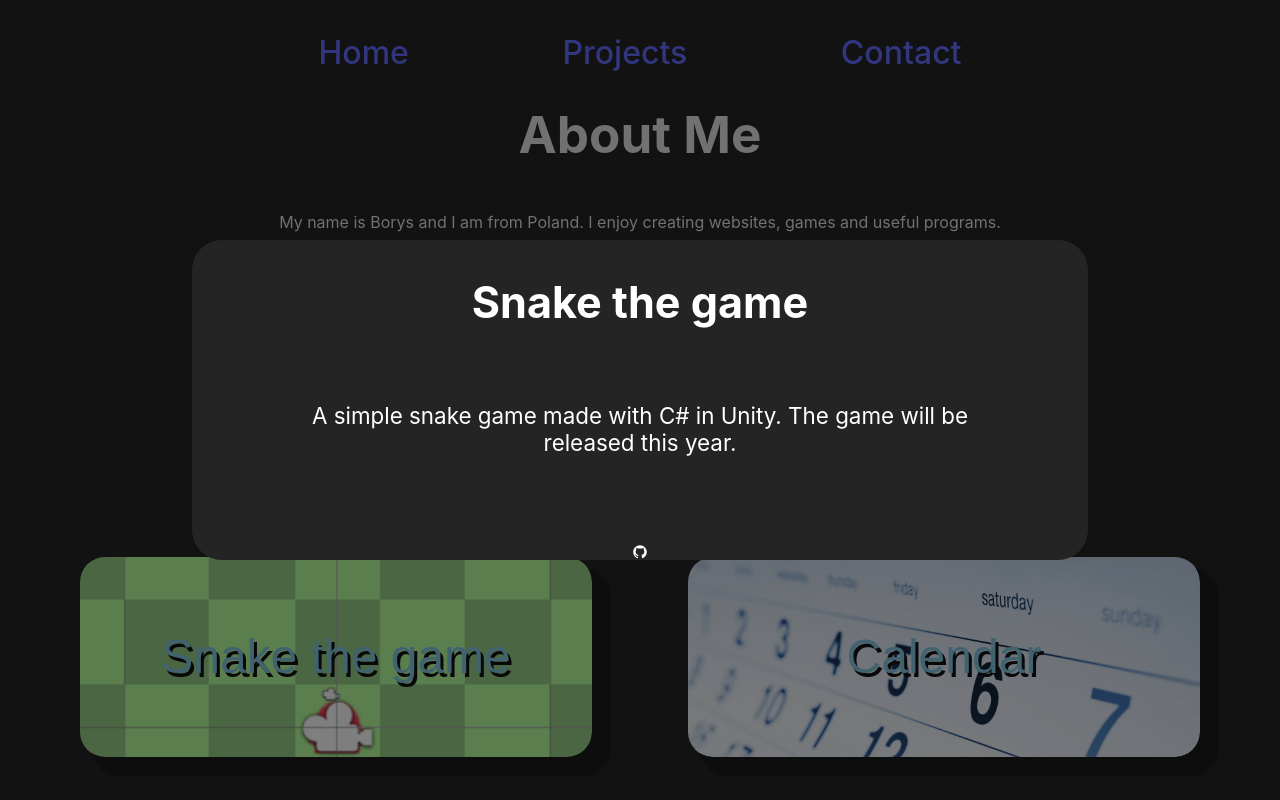
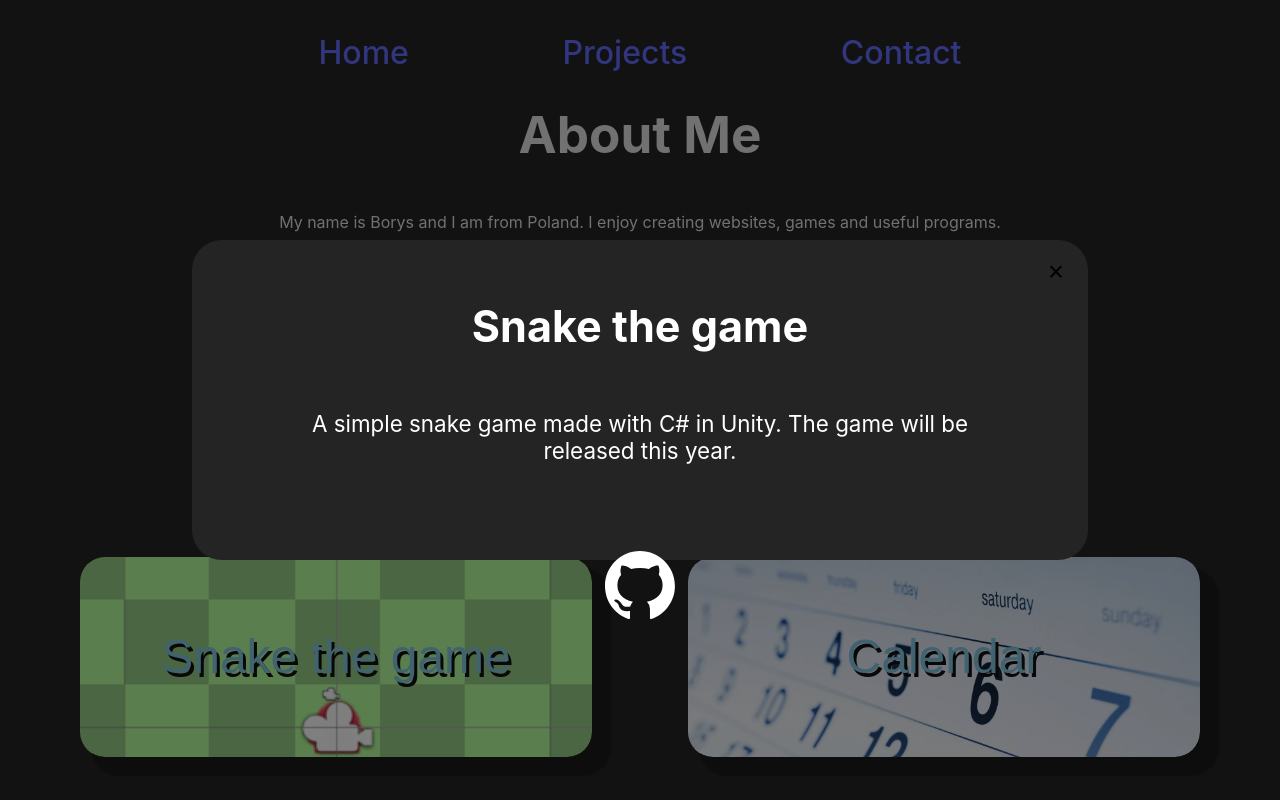
Before and after one commit to lis531/oldPortfolio, a React (Vite) app: page / in a window 1280 px wide. Both pictures are taken after a click on the button "Snake the game". Shown: the top 800 px of the page. Built offline with nearby package versions, Linux system fonts and the light colour scheme.

Commit message:
update #6
lepszy popup, lepsza responsywność

```diff
--- a/src/index.css
+++ b/src/index.css
@@ -23,7 +23,6 @@ a:hover {
 
 body {
   margin: 0 auto;
-  overflow-x: hidden;
   width: 100%;
 }
 
@@ -246,7 +245,7 @@ h1 {
   visibility: visible;
 }
 
-.modal-content{
+.modal-div{
   width: 70%;
   height: 40%;
   background-color: #242424;
@@ -254,26 +253,38 @@ h1 {
   border-radius: 30px;
   display: flex;
   flex-direction: column;
+  text-align: center;
+}
+
+.modal-content{
+  display: flex;
+  flex-direction: column;
   justify-content: center;
   align-items: center;
-  text-align: center;
-  gap: 1rem;
-  overflow: hidden;
 }
 
-.modal-content button {
-  width: 40%;
-  height: 5vh;
+.modal-button{
+  display: flex;
+  justify-content: flex-end;
+  align-items: flex-end;
+  width: 100%;
+}
+
+.modal-button button{
+  margin-right: 1.5vh;
+  margin-top: 1.5vh;
+  width: 2.5rem;
+  height: 2.5rem;
   border-radius: 10px;
   border: none;
   font-size: 1.7rem;
   cursor: pointer;
   transition: all 0.5s ease-in-out;
-  opacity: 0;
+  background-color: rgba(0, 0, 0, 0);
 }
 
-.modal-content button:hover{
-  background-color: #3941d6;
+.modal-button button:hover{
+  background-color: #353535;
 }
 
 .modal-par{
@@ -284,15 +295,16 @@ h1 {
 .modal-header{
   font-size: 2.7rem;
   width: 75%;
+  margin-top: 1vh;
 }
 
 .github-icon{
   display: flex;
-  justify-content: center;
-  align-items: center;
   cursor: pointer;
   border-radius: 50%;
-  font-size: 7vh;
+  font-size: 5rem;
+  margin-top: 4vh;
+  margin-bottom: 1vh;
   width: 100%;
   transition: ease-in-out 0.5s;
 }
@@ -348,7 +360,7 @@ h1 {
   .box span{
     font-size: 2.3rem;
   }
-  .modal-content{
+  .modal-div{
     width: 80%;
     height: 55%;
   }
@@ -361,8 +373,9 @@ h1 {
     width: 95%;
     margin: 0 auto;
   }
-  .modal-content button{
-    width: 50%;
-    height: 7vh;
+  .github-icon{
+    font-size: 4.5rem;
+    margin-top: 14vh;
+    margin-bottom: 1vh;
   }
 }
--- a/src/projects.jsx
+++ b/src/projects.jsx
@@ -53,11 +53,15 @@ const Projects = () => {
       </div>
       <div className={modalClassName}>
         {modalVisible && (
-          <div className="modal-content">
-            <h2 className='modal-header'>{modalContent.header}</h2>
-            <p className='modal-par'>{modalContent.paragraph}</p>
-            <button className="close-btn" onClick={() => toggleModal()}>&times;</button>
-            <AiFillGithub className='github-icon' />
+          <div className='modal-div'>
+            <div className="modal-button">
+              <button onClick={() => toggleModal()}>&times;</button>
+            </div>
+            <div className="modal-content">
+              <h2 className='modal-header'>{modalContent.header}</h2>
+              <p className='modal-par'>{modalContent.paragraph}</p>
+              <AiFillGithub className='github-icon' />
+            </div>
           </div>
         )}
       </div>
```
Also changed, not shown: 4 other files (tests, documents, lock files or other folders).
